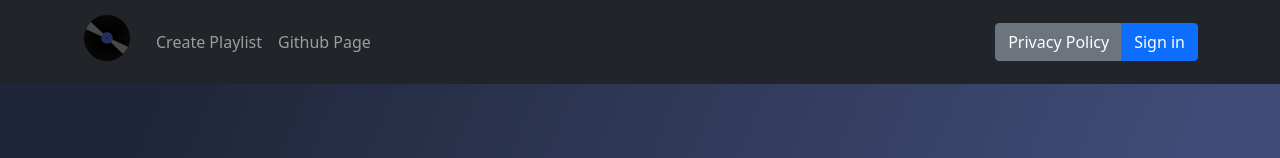
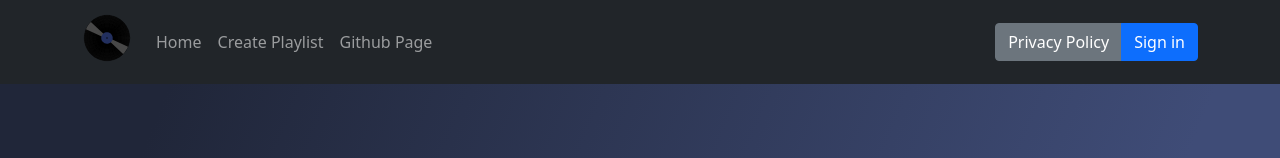
Before and after one commit to P0u4a/Playlist-Generator, a Next.js app: page / in a window 1280 px wide. Shown: the top 158 px of the page. Built offline with nearby package versions, Linux system fonts and the light colour scheme; no server answers.

Commit message:
Add home nav item

```diff
--- a/components/navigation.js
+++ b/components/navigation.js
@@ -24,6 +24,11 @@ export default function Navigate() {
           <Navbar.Collapse id='navbar-nav'>
             <Nav className='me-auto'>
               <Nav.Item>
+                <Link href='#home' passHref>
+                  <Nav.Link>Home</Nav.Link>
+                </Link>
+              </Nav.Item>
+              <Nav.Item>
                 <Link href='#form' passHref>
                   <Nav.Link>Create Playlist</Nav.Link>
                 </Link>
@@ -33,6 +38,7 @@ export default function Navigate() {
                   <Nav.Link>Github Page</Nav.Link>
                 </Link>
               </Nav.Item>
+
             </Nav>
 
             <Nav>
--- a/pages/index.js
+++ b/pages/index.js
@@ -14,7 +14,7 @@ export default function Home() {
         <meta name='google-site-verification' content='ErCqfgiHBx18jxnURplirBqL24OUNgkV4Cu12pQCewQ' />
         <link rel='icon' href='/vinyl.svg' />
       </Head>
-      <main className={styles.main}>
+      <main className={styles.main} id='home'>
         <h1 className={styles.title}>
           Music Playlist Generator
         </h1>
```
